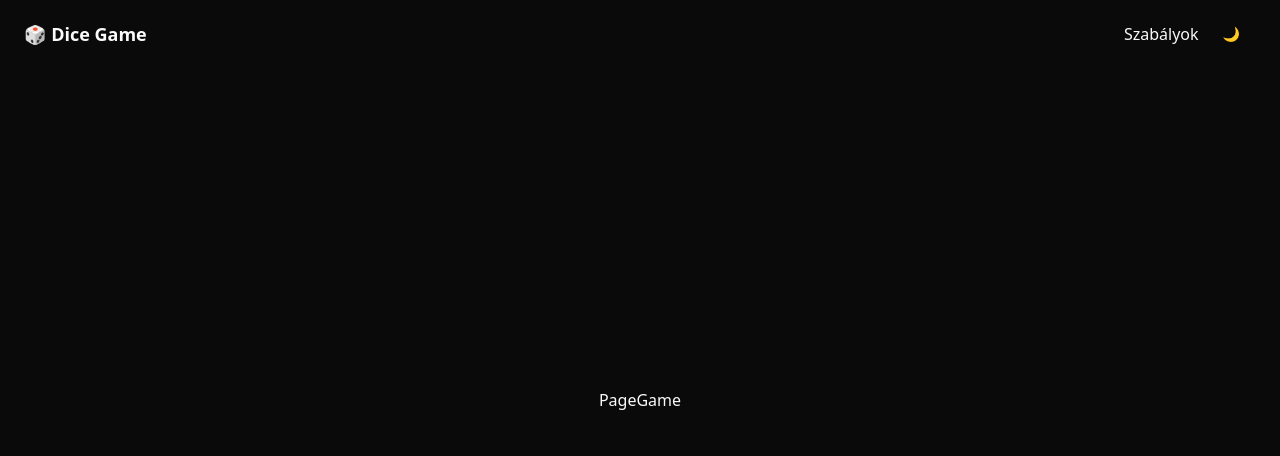
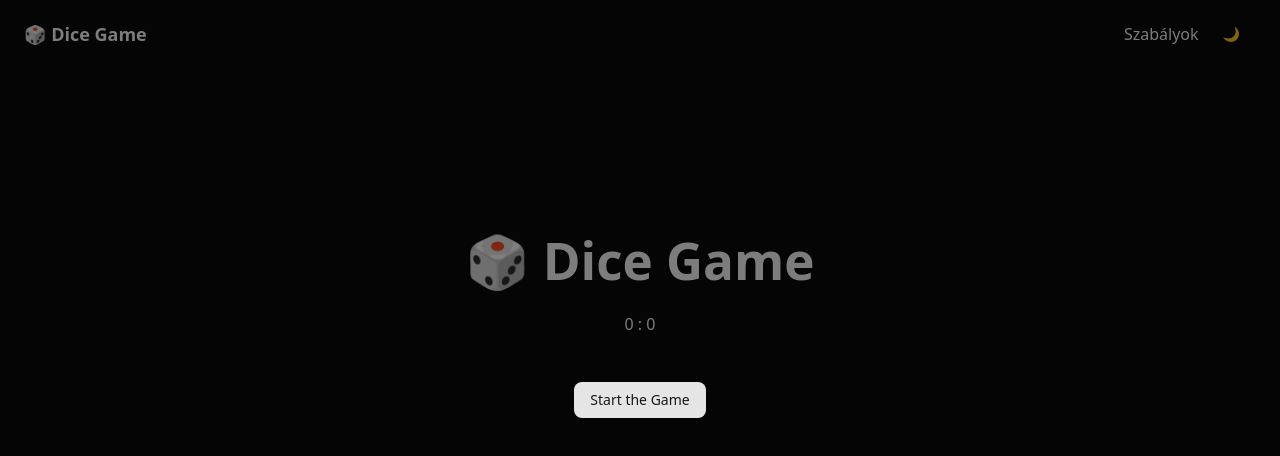
Before and after one commit to zsoltnemesnyikwebery/dice-game--vite, a React (Vite) app: page /game in a window 1280 px wide. Shown: the top 456 px of the page. Built offline with nearby package versions, Linux system fonts and the light colour scheme.

Commit message:
create start functions, seperate logic

```diff
--- /dev/null
+++ b/src/components/Popup.tsx
@@ -0,0 +1,26 @@
+import type { Game } from "@/models/interfaces";
+import { GAME_STATUS } from "@/lib/constants";
+
+import { Button } from "@/components/ui/button";
+
+type Props = {
+  game: Game;
+  handleStart: () => void;
+};
+
+const Popup = ({ game, handleStart }: Props) => {
+  const isVisible = game.status !== GAME_STATUS.STARTED;
+
+  if (!isVisible) return null;
+
+  return (
+    <div className="fixed inset-0 z-10 flex flex-col items-center justify-center gap-6 bg-black/50">
+
+      <Button onClick={handleStart}>
+        Start the Game
+      </Button>
+    </div>
+  );
+};
+
+export default Popup;
--- /dev/null
+++ b/src/hooks/useGame.ts
@@ -0,0 +1,20 @@
+import { useState } from "react";
+import type { Game } from "@/models/interfaces";
+import {
+  createNewGame,
+  startGame,
+} from "@/lib/gameUtils";
+
+export const useGame = (playerNames: [string, string]) => {
+  // Init new game
+  const [game, setGame] = useState<Game>(() =>
+    createNewGame(playerNames)
+  );
+
+  const start = () => setGame(startGame);
+
+  return {
+    game,
+    start,
+  };
+};
--- /dev/null
+++ b/src/lib/gameUtils.ts
@@ -0,0 +1,34 @@
+import type { Game } from "@/models/interfaces";
+import { v4 as uuidv4 } from "uuid";
+import {
+    DEFAULT_SCORE,
+} from "@/lib/constants";
+
+/** INIT NEW GAME */
+export const createNewGame = (playerNames: [string, string]): Game => ({
+    players: playerNames.map((name, i) => ({
+        id: undefined,
+        name,
+        avatar: undefined,
+        color: i === 0 ? "blue" : "red",
+        isActive: i === 0,
+        rolls: undefined,
+        score: {
+            current: DEFAULT_SCORE,
+            total: DEFAULT_SCORE,
+        },
+    })),
+    status: "not_started",
+    winner: null,
+});
+
+/** START THE GAME */
+export const startGame = (game: Game): Game => ({
+    ...game,
+    players: game.players.map((player, i) => ({
+        ...player,
+        id: uuidv4(),
+        avatar: `https://picsum.photos/300?random=${i}`,
+    })),
+    status: "in_progress",
+});
--- a/src/pages/PageGame.tsx
+++ b/src/pages/PageGame.tsx
@@ -1,6 +1,57 @@
-const PageGame = () => {
-  return (
-    <div>PageGame</div>
-  )
+import { useGame } from "@/hooks/useGame";
+import { GAME_STATUS } from "@/lib/constants";
+
+import { Button } from "@/components/ui/button";
+import Dice from "@/components/Dice";
+import PlayerCard from "@/components/PlayerCard";
+import Popup from "@/components/Popup";
+
+export default function PageGame() {
+    const {
+        game,
+        start,
+    } = useGame(["Player 1", "Player 2"]);
+
+    console.log("Game State:", game);
+
+    return (
+        <section className="flex flex-col gap-6 items-center">
+            <h1 className="text-2xl font-bold">🎲 Dice Game</h1>
+
+            {/* Total Score */}
+            <p>
+                {game.players[0].score.total} :{" "}
+                {game.players[1].score.total}
+            </p>
+
+            {/* Player Cards */}
+            <div
+                className={`grid grid-cols-[1fr_3fr_1fr] gap-5 transition-all ${game.status === GAME_STATUS.STARTED
+                    ? "opacity-100"
+                    : "opacity-0 pointer-events-none"
+                }`}
+            >
+                {game.players.map((player) => (
+                    <PlayerCard key={player.id} {...player} />
+                ))}
+
+                <div className="flex flex-col items-center gap-5 col-start-2 row-span-full">
+                    <Dice />
+
+                    <Button>Roll</Button>
+
+                    {game.players.find((p) => p.isActive)?.rolls && (
+                        <Button variant="outline">
+                            Skip
+                        </Button>
+                    )}
+                </div>
+            </div>
+
+            <Popup
+                game={game}
+                handleStart={start}
+            />
+        </section>
+    );
 }
-export default PageGame
```
